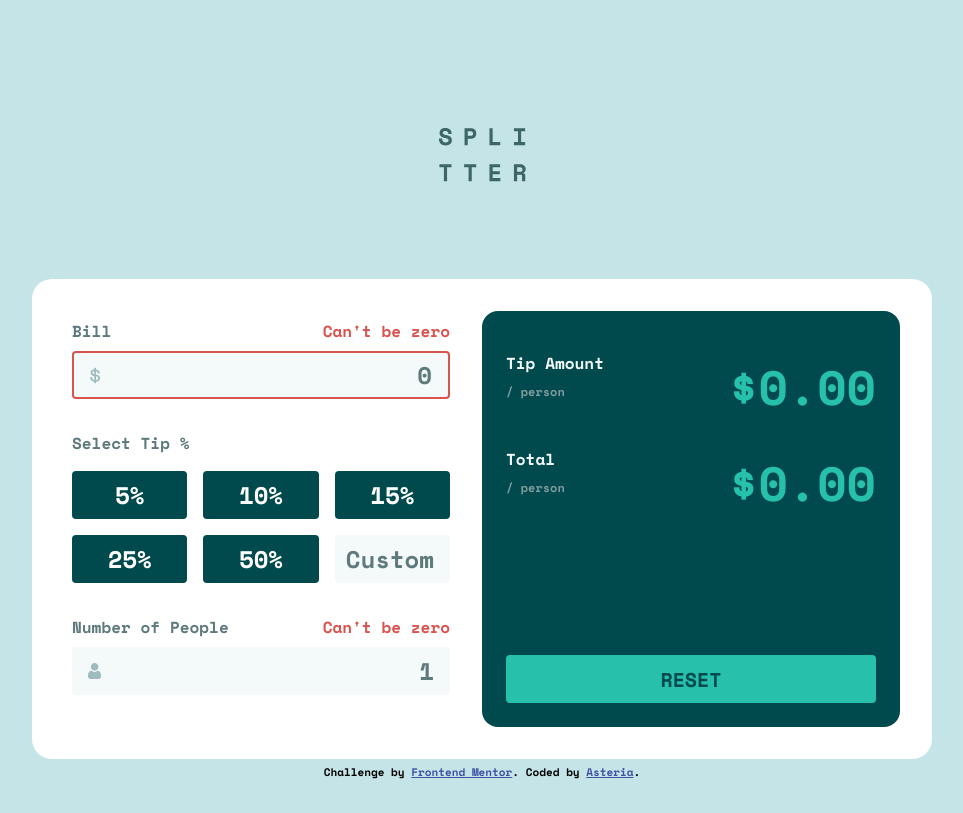
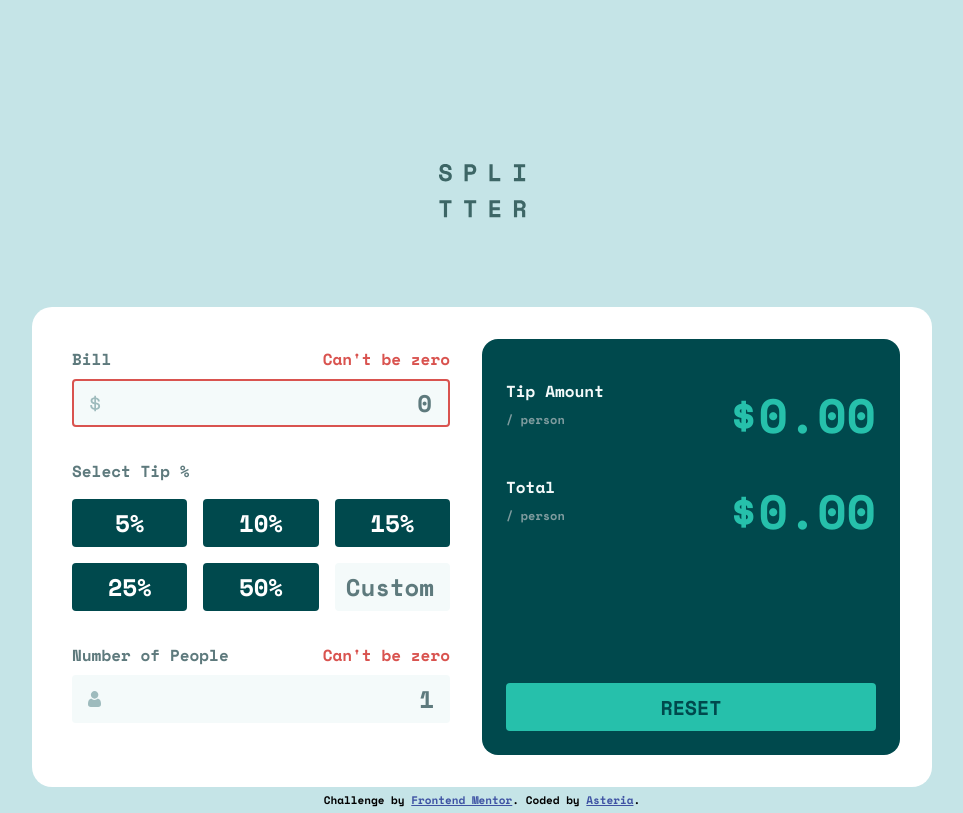
Before and after one commit to clelzey/tip-calculator-app, a plain HTML site: page index.html in a window 1280 px wide. Shown: the whole page, without its empty margins (158-1121 px from the left). Drawn offline with nearby package versions, Linux system fonts and the light colour scheme.

```diff
--- a/index.css
+++ b/index.css
@@ -116,7 +116,7 @@
 
 @media (min-width: 700px) {
     .header {
-        padding: 8rem 0 5rem;
+        padding: 10.25rem 0 4.5rem;
     }
 
     .calculator {
```
